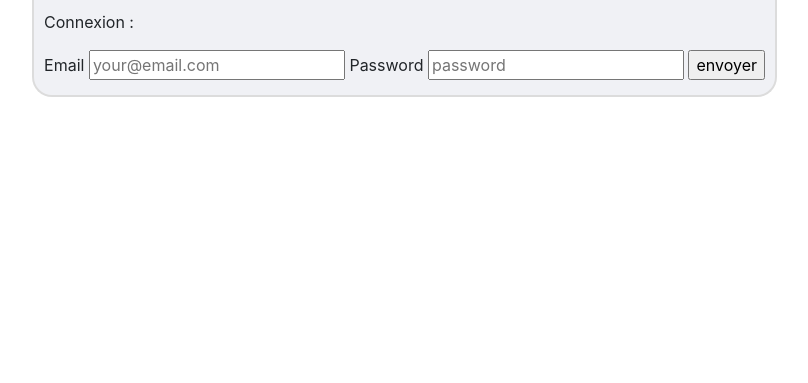
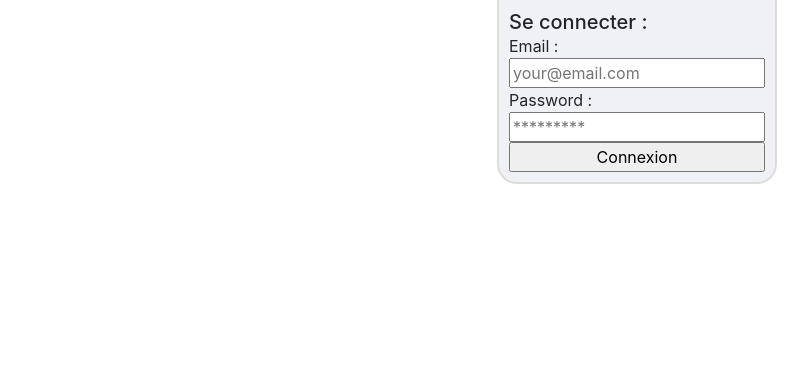
Before and after one commit to AudreyGalacho/Recipes-site-php, a PHP site: page /recipeSite/ in a window 1280 px wide. Shown: the part 58-441 px from the top of the page, without its empty margins (434-1242 px from the left). Run offline with PHP 8.4, Linux system fonts and the light colour scheme; data that the repository does not hold is empty.

Commit message:
Css/html zone de log modification

```diff
--- a/recipeSite/app/styleSheet.css
+++ b/recipeSite/app/styleSheet.css
@@ -72,8 +72,23 @@ div.full-text {
 p {
     text-overflow: ellipsis;
 }
+/**************************************** Zone de LOG *********************************************/
+aside.logMessage{
+    display: flex;
+    flex-direction: column;
+}
+form.log{
+    display: flex;
+    flex-direction: column;
+}
+aside h5{
+    margin:0px;
+}
+aside label{
+    margin:0px;
+}
 
-/* p for mozaic recipe, abstract hiden */
+/**************************************** p for mozaic recipe, abstract hiden */
 p.hide-text {
     overflow: hidden;
     white-space: nowrap;
--- a/recipeSite/html/users/userLogIn.php
+++ b/recipeSite/html/users/userLogIn.php
@@ -1,14 +1,14 @@
 <aside class="logMessage">
-    <p>
-        Connexion :
-    </p>
-    <form method="POST" action="">
-        <label for="email">Email</label>
+    <h5>
+        Se connecter :
+    </h5>
+    <form class="log" method="POST" action="">
+        <label for="email">Email : </label>
         <input type="email" placeholder="your@email.com" name="email" required="required">
 
-        <label for="password">Password</label>
-        <input type="password" placeholder="password" name="password" required="required">
+        <label for="password">Password : </label>
+        <input type="password" placeholder="*********" name="password" required="required">
 
-        <input type="submit" value="envoyer">
+        <input type="submit" value="Connexion">
     </form>
 </aside>
```
